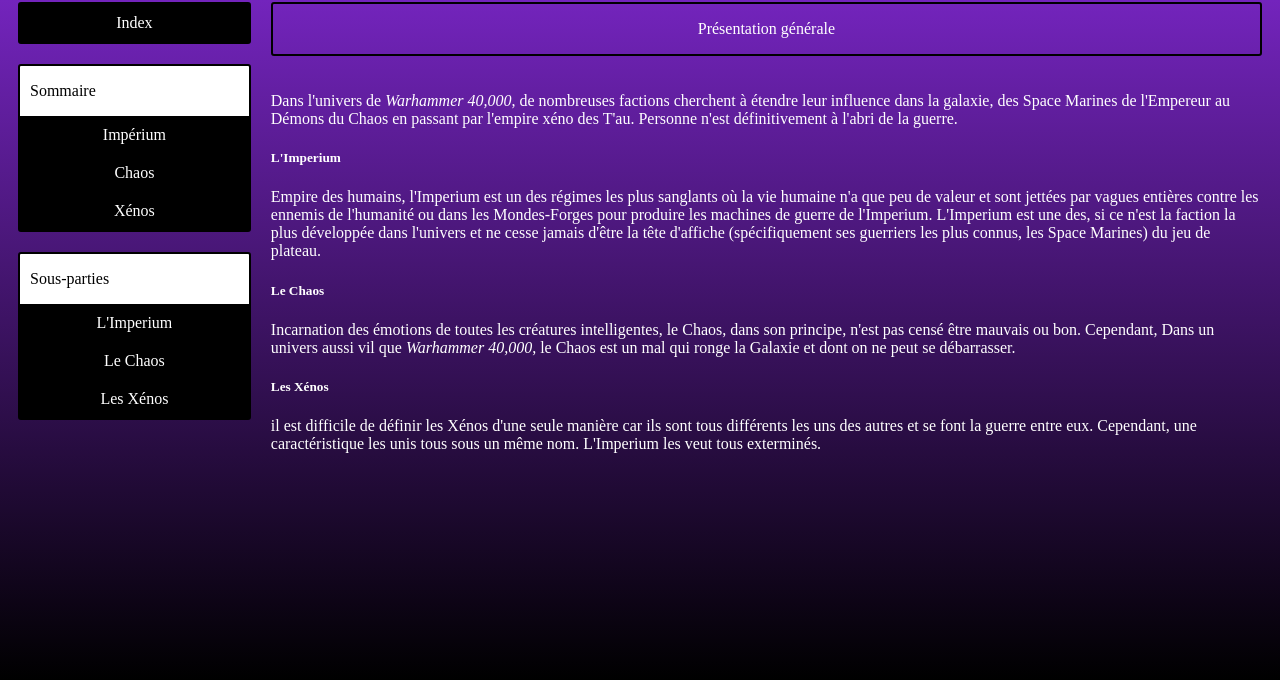
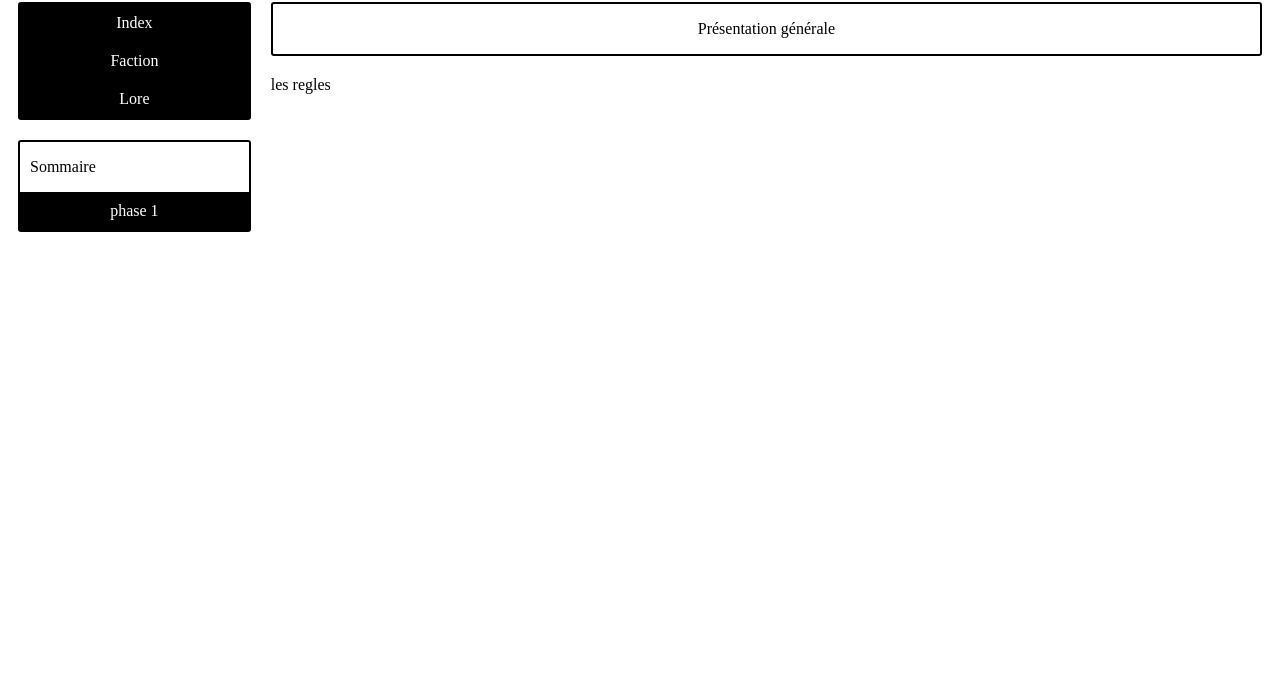
Before and after one commit to Kalenhh/site-web-wh40k, a plain HTML site: page html/regle.html in a window 1280 px wide. Shown: the part 136-816 px from the top of the page. Drawn offline with Linux system fonts and the light colour scheme.

Commit message:
section regle

```diff
--- a/html/regle.html
+++ b/html/regle.html
@@ -1,10 +1,10 @@
 <!DOCTYPE html>
 <html>
 	<head>
-		<title>Factions</title>
+		<title>Les régles</title>
 		<meta charset="utf-8">
 		<meta name="viewport" content="width=device-width, initial-scale=1.0"/>
-		<link rel="stylesheet" href="../css/faction/faction.css" />
+		<link rel="stylesheet" href="../css/regle/regle.css" />
 		<link rel="stylesheet" href="../css/pattern.css" />
 		<link rel="icon" href="../images/white_favicon.ico" />
 	</head>
@@ -12,28 +12,22 @@
 
 		<header>
 			<a href="../index.html"><img src="../images/wh_logo.png"></a>
-			<h1>Les Factions</h1>
+			<h1>Les régles</h1>
 		</header>
 
 		<div id="left_hand" >
 			<div id="path" class="bloc">
 				<a href="../index.html">Index</a>
+				<a href="faction.html">Faction</a>
+				<a href="lore.html">Lore</a>
 			</div>
 
 
 			<div id="main_sommaire" class="bloc">
 				<p>Sommaire</p>
-				<a href="faction/imperium.html"> Impérium </a>
-				<a href="faction/chaos.html"> Chaos </a>
-				<a href="faction/xenos.html"> Xénos </a>
+				<a href="regle/phase1.html"> phase 1 </a>
 			</div>
 
-			<div id="sommaire" class="bloc">
-				<p>Sous-parties</p>
-				<a href="#souspartie1"> L'Imperium </a>
-				<a href="#souspartie2"> Le Chaos </a>
-				<a href="#souspartie3"> Les Xénos </a>
-			</div>
 		</div>
 
 		<div id="right_hand">
@@ -43,13 +37,7 @@
 			</div>
 
 			<div id="contenu">
-				<p>Dans l'univers de <i>Warhammer 40,000</i>, de nombreuses factions cherchent à étendre leur influence dans la galaxie, des Space Marines de l'Empereur au Démons du Chaos en passant par l'empire xéno des T'au. Personne n'est définitivement à l'abri de la guerre.</p>
-				<h5 id="souspartie1">L'Imperium</h5>
-				<p>Empire des humains, l'Imperium est un des régimes les plus sanglants où la vie humaine n'a que peu de valeur et sont jettées par vagues entières contre les ennemis de l'humanité ou dans les Mondes-Forges pour produire les machines de guerre de l'Imperium. L'Imperium est une des, si ce n'est la faction la plus développée dans l'univers et ne cesse jamais d'être la tête d'affiche (spécifiquement ses guerriers les plus connus, les Space Marines) du jeu de plateau.</p>
-				<h5 id="souspartie2">Le Chaos</h5>
-				<p>Incarnation des émotions de toutes les créatures intelligentes, le Chaos, dans son principe, n'est pas censé être mauvais ou bon. Cependant, Dans un univers aussi vil que <i>Warhammer 40,000</i>, le Chaos est un mal qui ronge la Galaxie et dont on ne peut se débarrasser.</p>
-				<h5 id="souspartie3">Les Xénos</h5>
-				<p>il est difficile de définir les Xénos d'une seule manière car ils sont tous différents les uns des autres et se font la guerre entre eux. Cependant, une caractéristique les unis tous sous un même nom. L'Imperium les veut tous exterminés.</p>
+				les regles
 			</div>
 		</div>
 
```
Also changed, not shown: html/regle/concept.html (deleted, +0 -13 lines), html/regle/phase1.html (added, +47 -0 lines).
